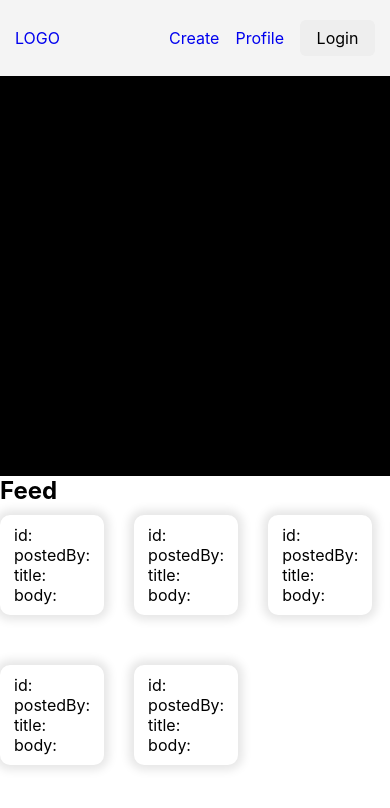
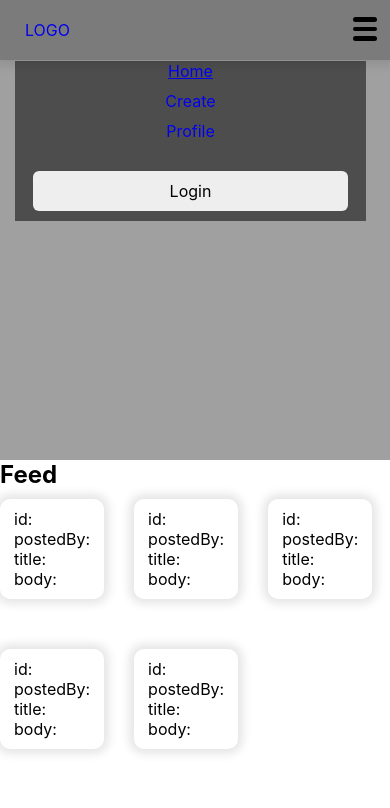
Before and after one commit to ArterOhm/Font-End-Project, a React (Vite) app: page / in a window 390 px wide. Shown: the top 808 px of the page. Built offline with nearby package versions, Linux system fonts and the light colour scheme.

Commit message:
Menu Hamburger

```diff
--- a/src/components/Navbar.module.css
+++ b/src/components/Navbar.module.css
@@ -1,22 +1,34 @@
 .navbar{
     width: 100%;
     height: auto;
-    padding: 20px 15px;
+    padding: 10px 15px;
     box-sizing: border-box;
-    background-color: rgba(0, 0, 0, 0.043);
+    background-color: rgba(0, 0, 0, 0.517);
     color: black;
     display: flex;
     justify-content: space-between;
     align-items: center;
     box-shadow: 0 0 10px 5px rgb(0 0 0 /0.1);
+    position: sticky;
+    top: 0;
 }
 
-.menubar {
+.menubarL {
+    display: flex;
+    padding: 10px 10px;
+    gap: 16px;
+    align-items: center;
+  }
+  .menubarR {
     display: flex;
     gap: 16px;
     align-items: center;
   }
-
+  .menubarOpen {
+    display: flex;
+    gap: 16px;
+    align-items: center;
+  }
   .login {
     width: 75px;
     display: flex;
@@ -25,7 +37,7 @@
     background-color: #eee;
     color: black;
     text-decoration: none;
-    padding: 8px 10px;
+    padding: 10px 10px;
     box-sizing: border-box;
     border: none;
     border-radius: 6px;
@@ -45,3 +57,60 @@
     font-weight: bold;
     text-decoration: underline red 3px;
   }
+  .menubarHam{
+    display: none;
+  }
+
+  .HomeMeun{
+    display: none;
+  }
+  @media (max-width: 400px) {
+    .HomeMeun{
+      display: block;
+    }
+  .menubarHam {
+    display: flex;
+    position: absolute;
+    flex-direction: column;
+    align-items: flex-start;
+    justify-content: space-between;
+    padding: 5px;
+    top:  0.75rem;
+    right: 0.5rem;
+    width: 1.5rem;
+    height: 1.5rem;
+    background-color: rgba(0, 0, 0, 0);
+  }
+  .menubarHam span{
+    width: 100%;
+    height: 0.3em;
+    background-color: rgb(0, 0, 0);
+    border-radius: 0.3em;
+  }
+  .navbar{
+    flex-direction: column;
+    align-items: start;
+  }
+
+  .menubarR {
+    display: none;
+
+  }
+  .menubarOpen {
+    background-color: rgba(0, 0, 0, 0.517);
+    display: flex;
+    position: fixed;
+    gap: 16px;
+    align-items: center;
+    top:61px ;
+    flex-direction: column;
+    width: 90%;
+    margin-bottom: 0.25rem;
+    gap: 10px;
+  }
+  .login {
+    margin-top:20px ;
+    width: 90%;
+    margin-bottom: 10px;
+  }
+}
--- a/src/components/Navbar.tsx
+++ b/src/components/Navbar.tsx
@@ -1,24 +1,36 @@
 import { NavLink } from 'react-router-dom'
 import classes from './Navbar.module.css'
+import { useState } from 'react'
+
 
 const Navbar =() =>{
+  const[menuOpen ,setMenuOpen] =useState<boolean>(false)
+
     return (
-        <div className={classes.navbar}>
-            <div className={classes.menubar}>
+        <nav className={classes.navbar}>
+            <div className={classes.menubarL}>
             <NavLink className={ classes.inactive} to="/">
               LOGO
             </NavLink>
             </div>
-            <div className={classes.menubar}>
-            <NavLink className={({ isActive }) => (isActive ? classes.active : classes.inactive)} to="/create">
+            <div  className={classes.menubarHam } onClick={()=>{return (setMenuOpen(!menuOpen) ,console.log(menuOpen))}} >
+                <span></span>
+                <span></span>
+                <span></span>
+            </div>
+            <div className={menuOpen? classes.menubarR:  classes.menubarOpen}>
+            <NavLink className={classes.HomeMeun}  to="/">
+              Home
+            </NavLink>
+            <NavLink className={({ isActive }) => (isActive ? classes.active : classes.inactive)} to="/create" >
               Create
             </NavLink>
-            <NavLink className={({ isActive }) => (isActive ? classes.active : classes.inactive)} to="/profile">
+            <NavLink className={({ isActive }) => (isActive ? classes.active : classes.inactive)} to="/profile" >
               Profile
             </NavLink>
-            <NavLink className={classes.login} to="/login">Login</NavLink>
+            <NavLink className={classes.login} to="/login"  >Login</NavLink >
             </div>
-        </div>
+        </nav>
     )
 }
 
--- a/src/components/Post.module.css
+++ b/src/components/Post.module.css
@@ -5,7 +5,6 @@
     margin: 10px 0;
     box-sizing: border-box;
     box-shadow: 0 0 10px 5px rgba(0, 0, 0, 0.1);
-
     background-color: white;
     border-radius: 10px;
   }
--- a/src/index.css
+++ b/src/index.css
@@ -1,5 +1,6 @@
 * {
   margin: 0;
+  box-sizing: 0;
 }
 body {
   margin: 0;
--- a/src/pages/Profile.module.css
+++ b/src/pages/Profile.module.css
@@ -1,5 +1,5 @@
 .card {
-    width: 250px;
+    width: 100%;
     height: auto;
     padding: 18px 14px;
     box-sizing: border-box;
--- a/src/pages/Title.module.css
+++ b/src/pages/Title.module.css
@@ -1,5 +1,6 @@
 .Title{
     width: 100%;
     height: 400px;
-    background-color: black;
+    background-color: rgb(160, 160, 160);
+    top: 0;
 }
```
